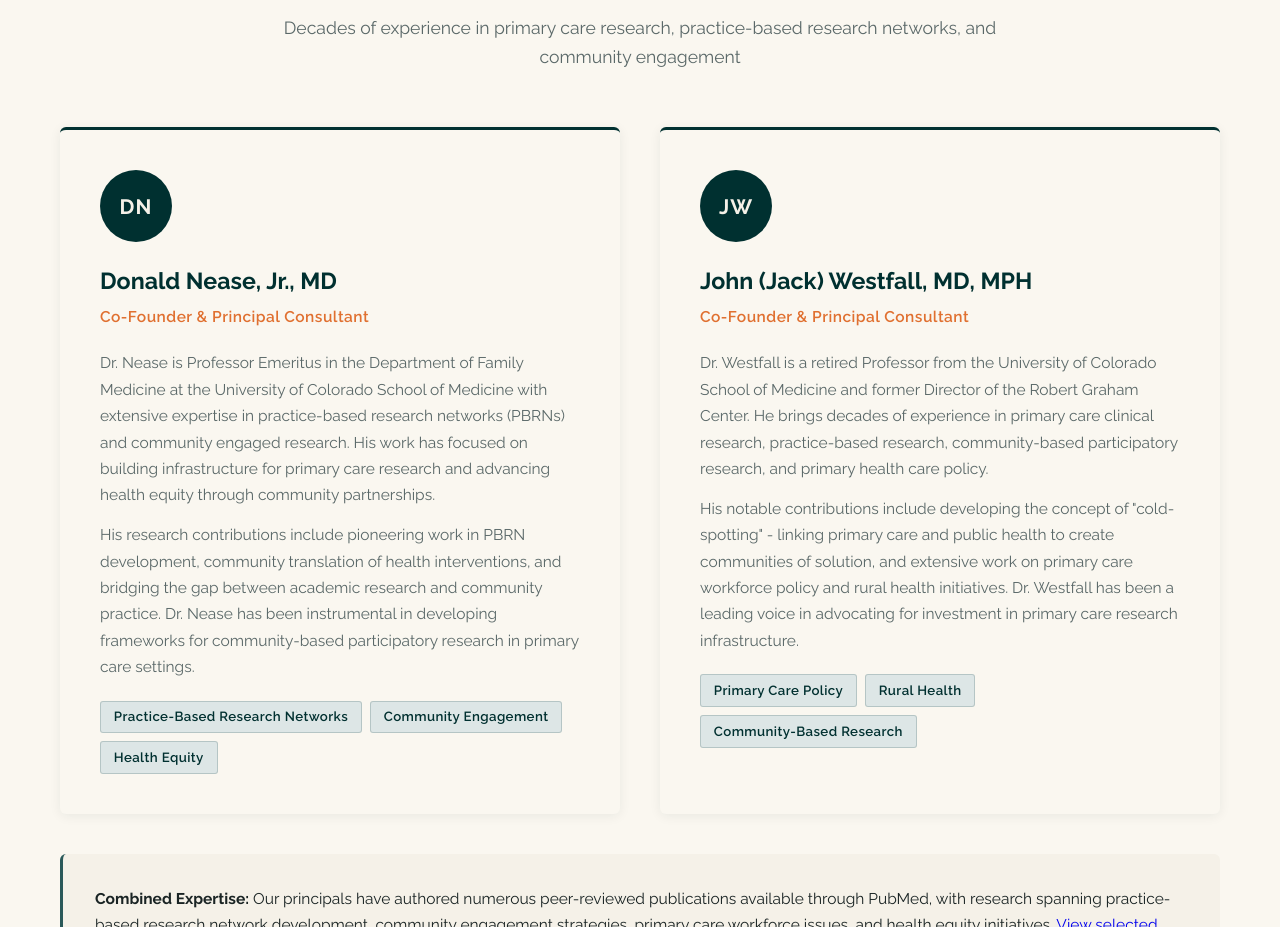
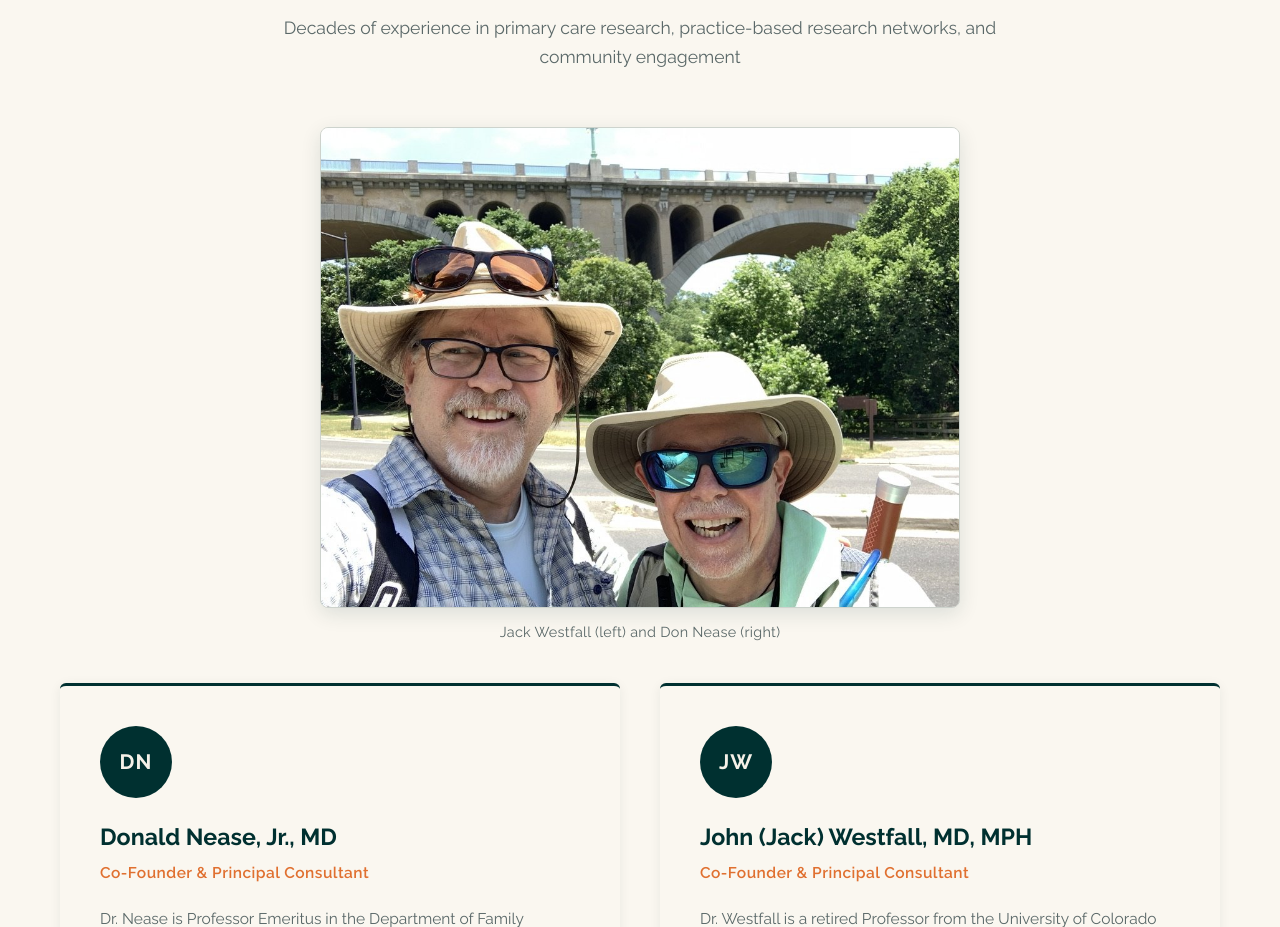
Before and after one commit to dnease/Tenkara-Consulting-LLC-live, a plain HTML site: page index.html in a window 1280 px wide. Shown: the part 1600-2527 px from the top of the page. Drawn offline with Linux system fonts and the light colour scheme.

Commit message:
Add shared leadership photo (EXIF stripped) with caption
Co-Authored-By: Claude Sonnet 5.5 <noreply@anthropic.com>
Claude-Session: https://claude.ai/code/session_01RvrVDbMZ58Q94gvyh6Q4AF

```diff
--- a/index.html
+++ b/index.html
@@ -88,6 +88,11 @@
     <div class="container">
         <h2 class="section-title">Our Leadership</h2>
         <p class="section-subtitle">Decades of experience in primary care research, practice-based research networks, and community engagement</p>
+
+        <figure class="leadership-photo">
+            <img src="static/images/jack-and-don.jpg" alt="Jack Westfall (left) and Don Nease (right), smiling outdoors in wide-brimmed hats" width="1024" height="768" loading="lazy">
+            <figcaption>Jack Westfall (left) and Don Nease (right)</figcaption>
+        </figure>
 
         <div class="expertise-grid">
             <div class="expert-card">
--- a/static/css/styles.css
+++ b/static/css/styles.css
@@ -286,6 +286,28 @@ section {
 .expert-card:hover {
     transform: translateY(-4px);
     box-shadow: var(--tk-shadow-md);
+}
+
+.leadership-photo {
+    max-width: 640px;
+    margin: 0 auto 2.5rem;
+    text-align: center;
+}
+
+.leadership-photo img {
+    display: block;
+    width: 100%;
+    height: auto;
+    border-radius: 8px;
+    border: 1px solid var(--tk-rule);
+    box-shadow: 0 6px 20px rgba(0,48,48,0.12);
+}
+
+.leadership-photo figcaption {
+    margin-top: 0.75rem;
+    font-size: 0.9rem;
+    color: var(--tk-mute);
+    letter-spacing: 0.02em;
 }
 
 .expert-avatar {
```
Also changed, not shown: static/images/jack-and-don.jpg (added).
